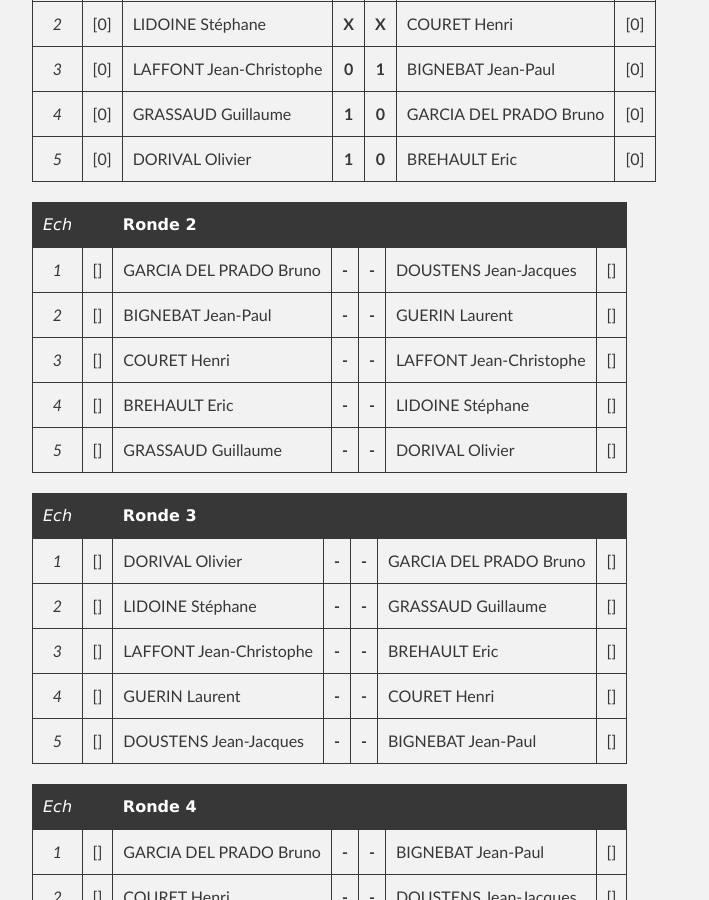
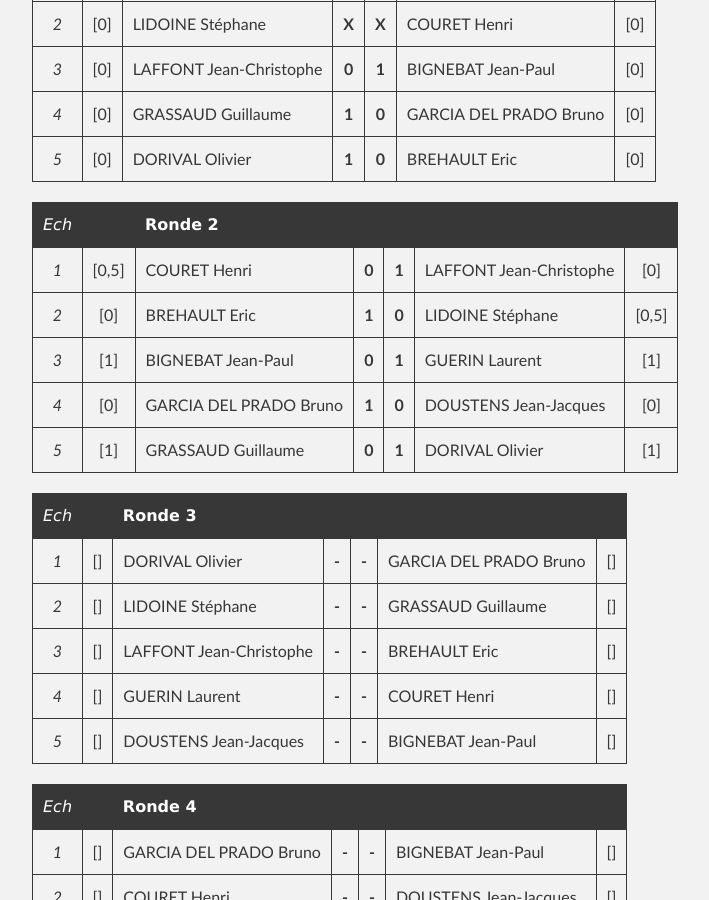
Before and after one commit to echiquier-villeneuve-tolosane/echiquier-villeneuve-tolosane.github.io, a Jekyll site: the page built from tournoiinterne.md, in a window 1280 px wide and 900 px high, scrolled down 533 px. Shown: the whole window, without its empty margins (208-917 px from the left). Built offline with Jekyll 4.4.1, drawn with Linux system fonts in a browser that asks for light colours; nearby versions of some CDN libraries.

Commit message:
Updated tournoiinterne.md

```diff
--- a/tournoiinterne.md
+++ b/tournoiinterne.md
@@ -21,14 +21,13 @@ Le "tournoi interne" 2014 de l'EVT est organisé en Open toutes rondes avec pas
 |*4*| [0] | GRASSAUD Guillaume   |**1**|**0**| GARCIA DEL PRADO Bruno    | [0] |
 |*5*| [0] | DORIVAL Olivier      |**1**|**0**| BREHAULT Eric             | [0] |
 
-
 |*Ech*|     | **Ronde 2**        |     |     |                           |     |
 |:-:|:---:| -------------------- |:---:|:---:| ------------------------- |:---:|
-|*1*| [] | GARCIA DEL PRADO Bruno  |**-**|**-**| DOUSTENS Jean-Jacques  | [] |
-|*2*| [] | BIGNEBAT Jean-Paul   |**-**|**-**| GUERIN Laurent            | [] |
-|*3*| [] | COURET Henri       |**-**|**-**| LAFFONT Jean-Christophe   | [] |
-|*4*| [] | BREHAULT Eric        |**-**|**-**| LIDOINE Stéphane          |[]|
-|*5*| [] | GRASSAUD Guillaume   |**-**|**-**| DORIVAL Olivier           | [] |
+|*1*| [0,5] | COURET Henri       |**0**|**1**| LAFFONT Jean-Christophe   | [0] |
+|*2*| [0] | BREHAULT Eric        |**1**|**0**| LIDOINE Stéphane          |[0,5]|
+|*3*| [1] | BIGNEBAT Jean-Paul   |**0**|**1**| GUERIN Laurent            | [1] |
+|*4*| [0] | GARCIA DEL PRADO Bruno  |**1**|**0**| DOUSTENS Jean-Jacques  | [0] |
+|*5*| [1] | GRASSAUD Guillaume   |**0**|**1**| DORIVAL Olivier           | [1] |
 
 |*Ech*|     | **Ronde 3**        |     |     |                           |     |
 |:-:|:---:| -------------------- |:---:|:---:| ------------------------- |:---:|
```
